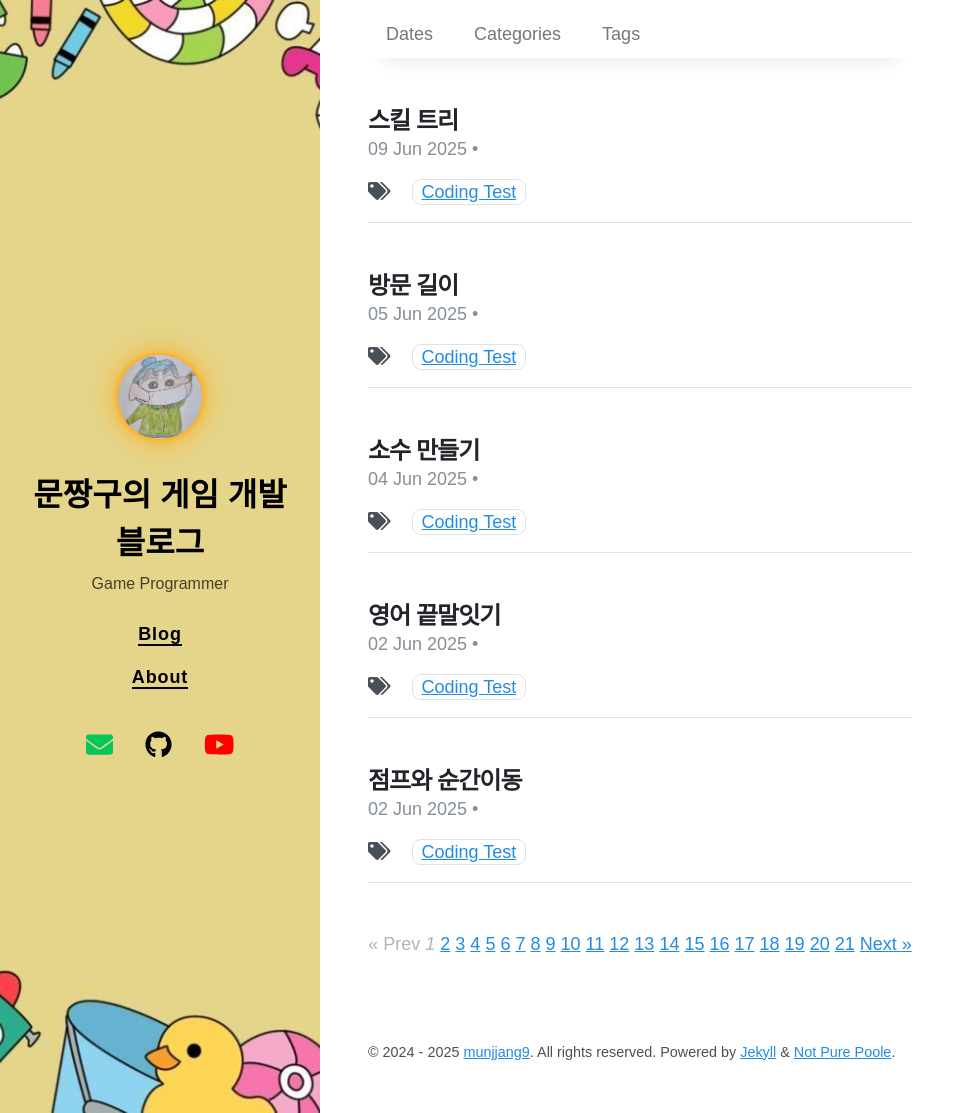
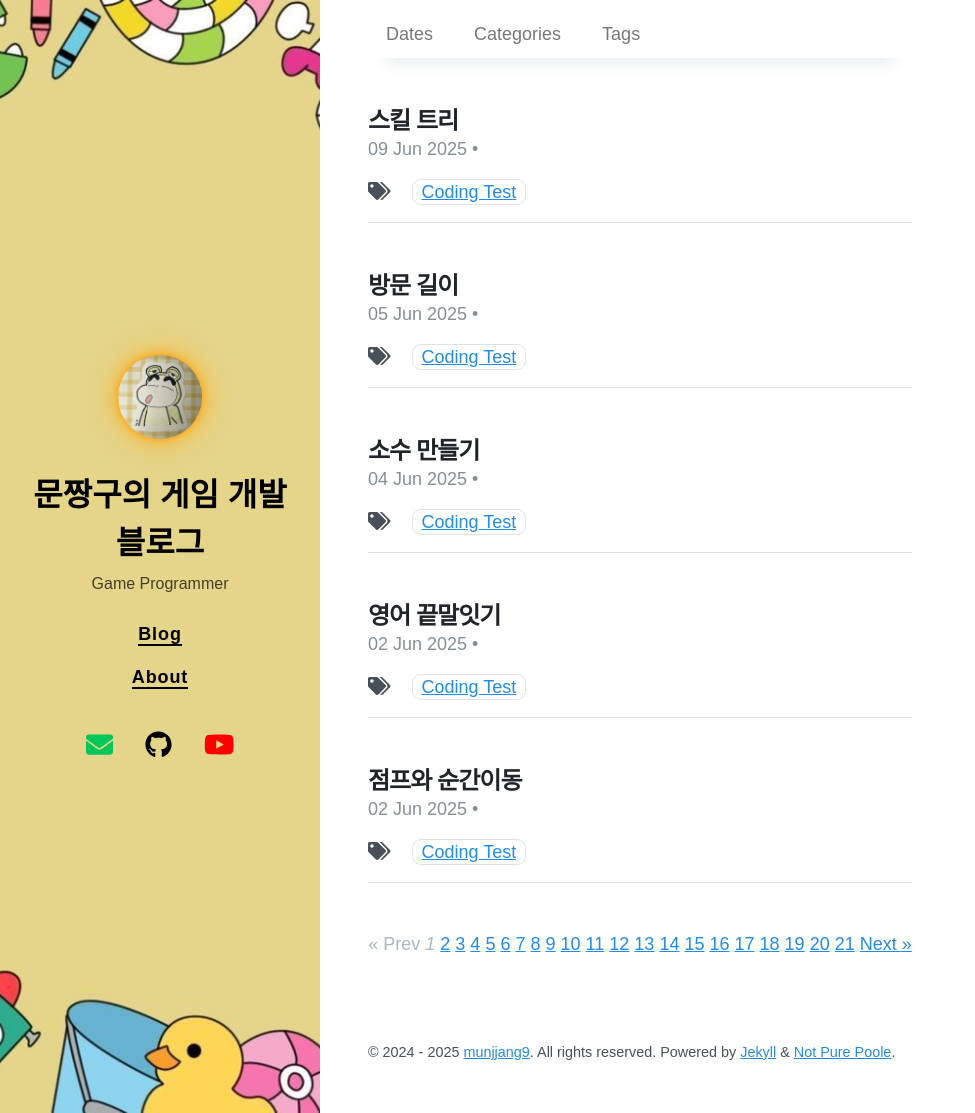
Before and after one commit to munjjang9/munjjang9.github.io, a Jekyll site: the page built from index.html, in a window 1280 px wide and 1113 px high. Shown: the whole window, without its empty margins (0-975 px from the left). Built offline with Jekyll 4.4.1, drawn with Linux system fonts in a browser that asks for light colours; nearby versions of some CDN libraries; the list of posts is cut into pages by our own code.

Commit message:
avatar modified
by⭐

```diff
--- a/_config.yml
+++ b/_config.yml
@@ -2,7 +2,7 @@
 title: 문짱구의 게임 개발 블로그
 description: Game Programmer
 url: https://munjjang9.github.io/
-avatar: /avatar.jpeg
+avatar: /avatar2.jpg
 paginate: 5
 permalink: pretty
 cover_image: /bg.jpg
```
Also changed, not shown: avatar2.jpg (added).
